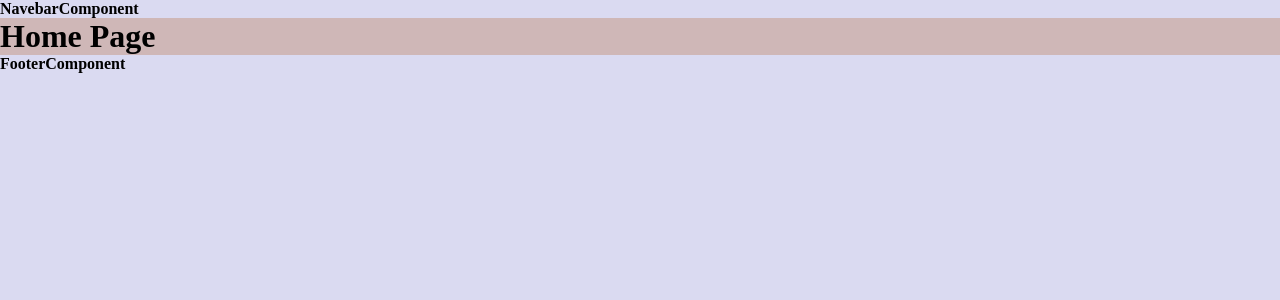
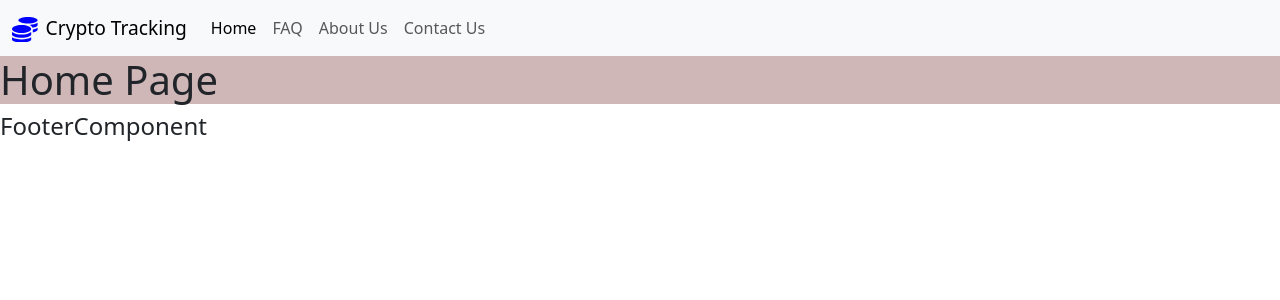
Before and after one commit to mortezaeghbaliofcl/crypto-tracking, a React (Create React App) app: page / in a window 1280 px wide. Shown: the top 300 px of the page. Built offline with nearby package versions, Linux system fonts and the light colour scheme.

Commit message:
navbar implemented

```diff
--- a/package.json
+++ b/package.json
@@ -10,6 +10,7 @@
     "bootstrap": "^5.3.2",
     "react": "^18.2.0",
     "react-dom": "^18.2.0",
+    "react-icons": "^4.11.0",
     "react-router-dom": "^6.17.0",
     "react-scripts": "5.0.1",
     "react-toastify": "^9.1.3",
--- a/src/components/ui/Navbar.component.jsx
+++ b/src/components/ui/Navbar.component.jsx
@@ -1,13 +1,41 @@
 import React from 'react'
+import { Link } from "react-router-dom";
+import './Navbar.css'
+import { FaCoins } from 'react-icons/fa'
 
 const NavbarComponent = () => {
-  return (
-    <div>
+    return (
+        <nav className="navbar navbar-expand-lg bg-body-tertiary">
+            <div className="container-fluid">
+                <Link className="navbar-brand" to="/">
+                    <FaCoins className='navbar-icon' />
+                    <span className='navbar-logo-text'>
+                        Crypto Tracking
+                    </span>
+                </Link>
+                <button className="navbar-toggler" type="button" data-bs-toggle="collapse" data-bs-target="#navbarNav" aria-controls="navbarNav" aria-expanded="false" aria-label="Toggle navigation">
+                    <span className="navbar-toggler-icon"></span>
+                </button>
+                <div className="collapse navbar-collapse" id="navbarNav">
+                    <ul className="navbar-nav">
+                        <li className="nav-item">
+                            <Link className="nav-link active" to="/" >Home</Link >
+                        </li>
+                        <li className="nav-item">
+                            <Link className="nav-link" to="/faq" >FAQ</Link >
+                        </li>
+                        <li className="nav-item">
+                            <Link className="nav-link" to="/about-us" >About Us</Link >
+                        </li>
+                        <li className="nav-item">
+                            <Link className="nav-link" to="/contact-us" >Contact Us</Link >
+                        </li>
 
-        <h4>NavebarComponent</h4>
-
-    </div>
-  )
+                    </ul>
+                </div>
+            </div>
+        </nav>
+    )
 }
 
 export default NavbarComponent
--- /dev/null
+++ b/src/components/ui/Navbar.css
@@ -0,0 +1,10 @@
+.navbar-icon {
+  margin-right: 0.5rem;
+  font-size: 1.6rem;
+  color: blue;
+}
+
+.navbar-logo-text {
+  font-size: 1.2rem;
+
+}
--- a/src/index.js
+++ b/src/index.js
@@ -3,6 +3,8 @@ import ReactDOM from 'react-dom/client';
 import './index.css';
 import App from './App';
 import { BrowserRouter } from 'react-router-dom';
+import "bootstrap/dist/css/bootstrap.min.css";
+import "bootstrap/dist/js/bootstrap.bundle";
 
 const root = ReactDOM.createRoot(document.getElementById('root'));
 root.render(
```
Also changed, not shown: src/index.css (line endings or trailing spaces), 1 other file (tests, documents, lock files or other folders).
